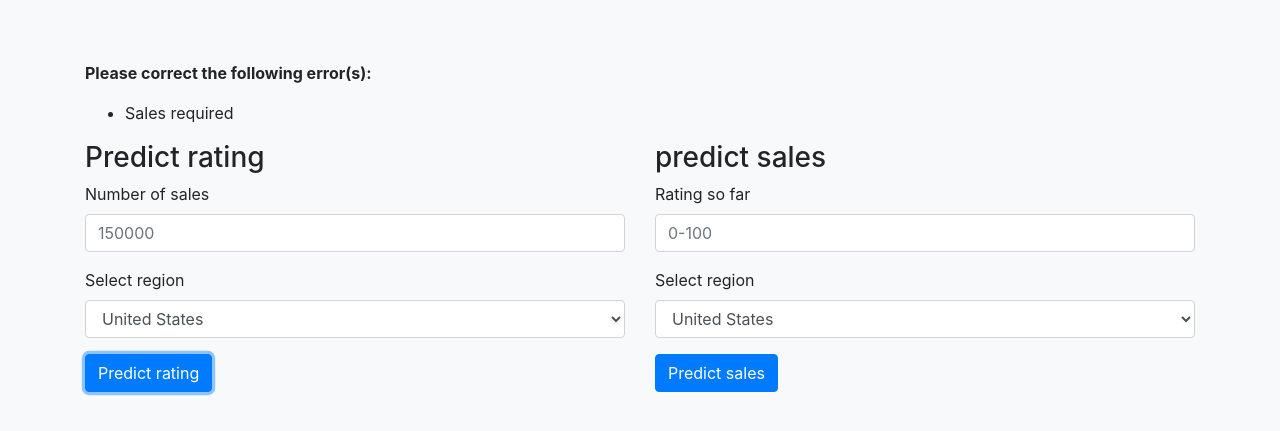
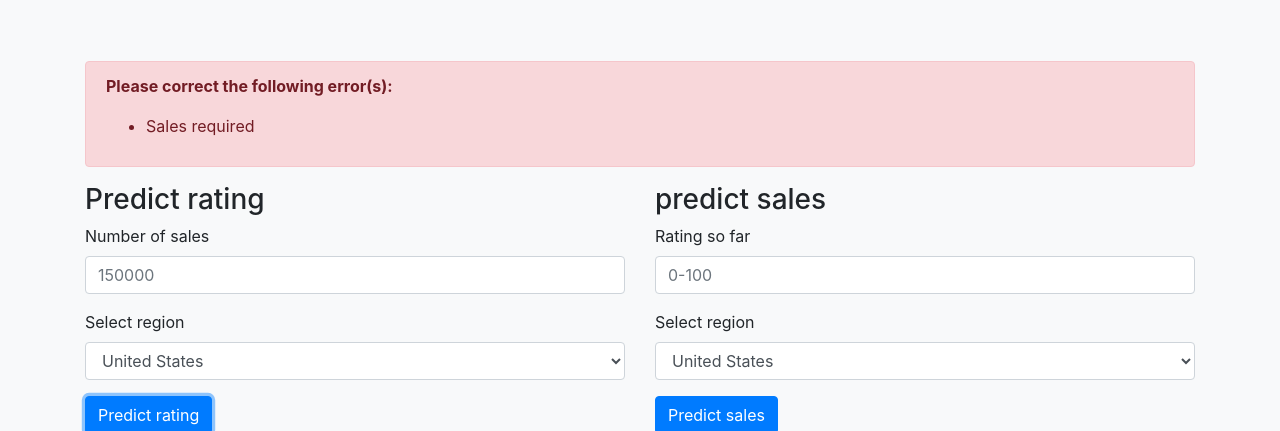
Before and after one commit to Espen-Kalhagen/comp9321, a plain HTML site: page client/index.html in a window 1280 px wide. Both pictures are taken after a click on the button "Predict rating". Shown: the part 369-800 px from the top of the page. Drawn offline with nearby package versions, Linux system fonts and the light colour scheme; some packages are replaced by stand-ins of ours; a script that the page names is missing.

Commit message:
Small interface imporvements

```diff
--- a/client/index.html
+++ b/client/index.html
@@ -33,13 +33,14 @@
 
       <div class="row">
         <div class="col-md-12">
-
-          <p v-if="errors.length">
+          <div class="alert alert-danger" role="alert" v-if="errors.length">
+          <p >
               <b>Please correct the following error(s):</b>
               <ul>
                 <li v-for="error in errors">{{ error }}</li>
               </ul>
             </p>
+          </div>
         </div>
 
           <div class="col-md-6 order-md-2 mb-6">
@@ -160,7 +161,7 @@
         clickPredictSales: function () {
           this.errors = [];
           //Error handeling
-          if (this.rating == null) {
+          if (this.rating == null|| this.sales == "") {
             this.errors.push('Rating required');
           }
           if (parseInt(this.rating) < 0 || parseInt(this.rating) > 100 ) {
@@ -182,7 +183,7 @@
 
           this.errors = [];
           //Error handeling
-          if (this.sales == null) {
+          if (this.sales == null || this.sales == "") {
             this.errors.push('Sales required');
           }
           if (parseInt(this.sales) < 0) {
```
